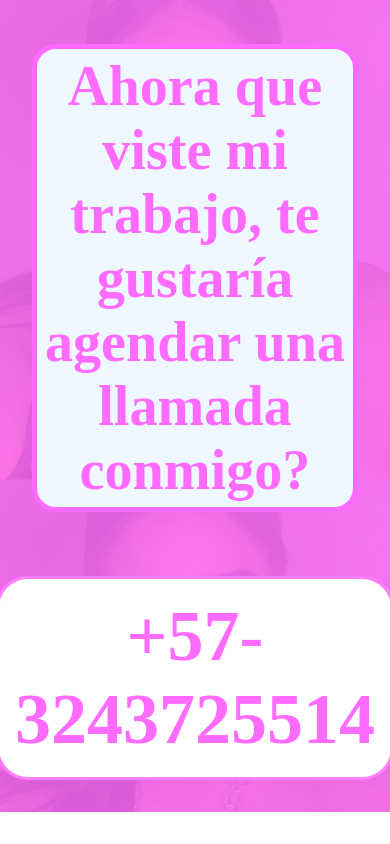
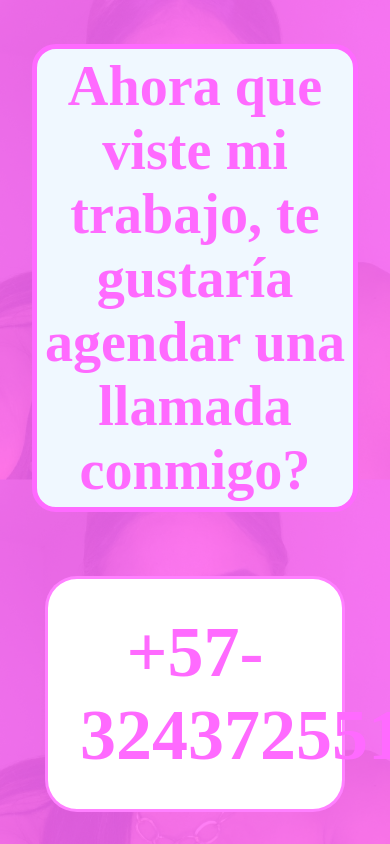
Before and after one commit to Jeancerv/Sheira, a plain HTML site: page index.html in a window 390 px wide. Shown: the part 2933-3777 px from the top of the page. Before the commit the page ends 3745 px from the top, so only its background shows below. Drawn offline with Linux system fonts and the light colour scheme.

Commit message:
Add files via upload

```diff
--- a/style/style.css
+++ b/style/style.css
@@ -292,6 +292,16 @@ cursor: pointer;
         font-size: 2rem;
     }
 
+    .contact > div > h1 {
+        color: rgb(255, 106, 255);
+        background-color: white;
+        border-radius: 2rem;
+        margin: 2rem;
+        padding: 2rem;
+        border: solid rgba(255, 106, 255, 0.85);
+        width: 300px;
+    }
+
 
 }
 
```
